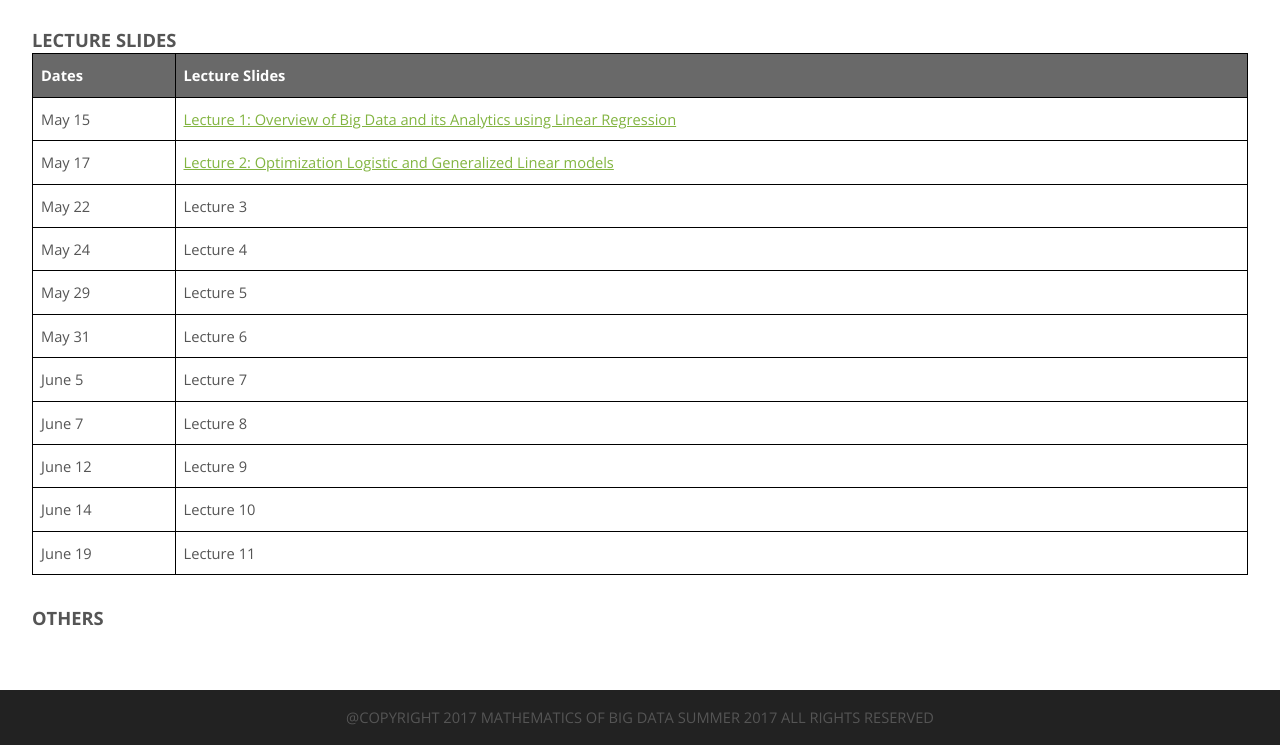
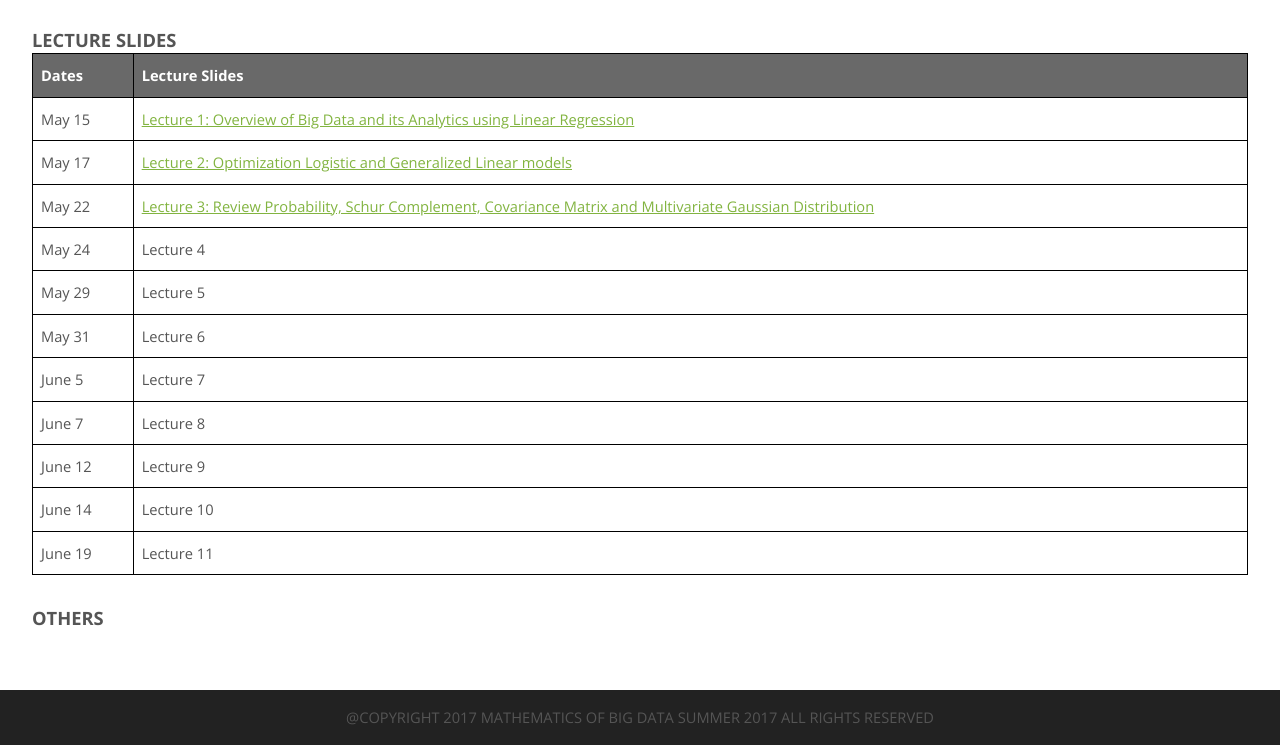
Before and after one commit to math189sp19/math189su19, a plain HTML site: page resources.html in a window 1280 px wide. Shown: the part 984-1729 px from the top of the page. Drawn offline with nearby package versions, Linux system fonts and the light colour scheme.

Commit message:
add Lecture 3 slide

```diff
--- a/resources.html
+++ b/resources.html
@@ -224,7 +224,12 @@
 
 										<tr>
 												<td>May 22</td>
-												<td>Lecture 3</td>
+												<td>
+													<a href="slides/Lecture3.pdf">
+														Lecture 3: Review Probability, Schur Complement, Covariance
+														Matrix and Multivariate Gaussian Distribution
+													</a>
+												</td>
 										</tr>
 
 
```
Also changed, not shown: 1 other file.
